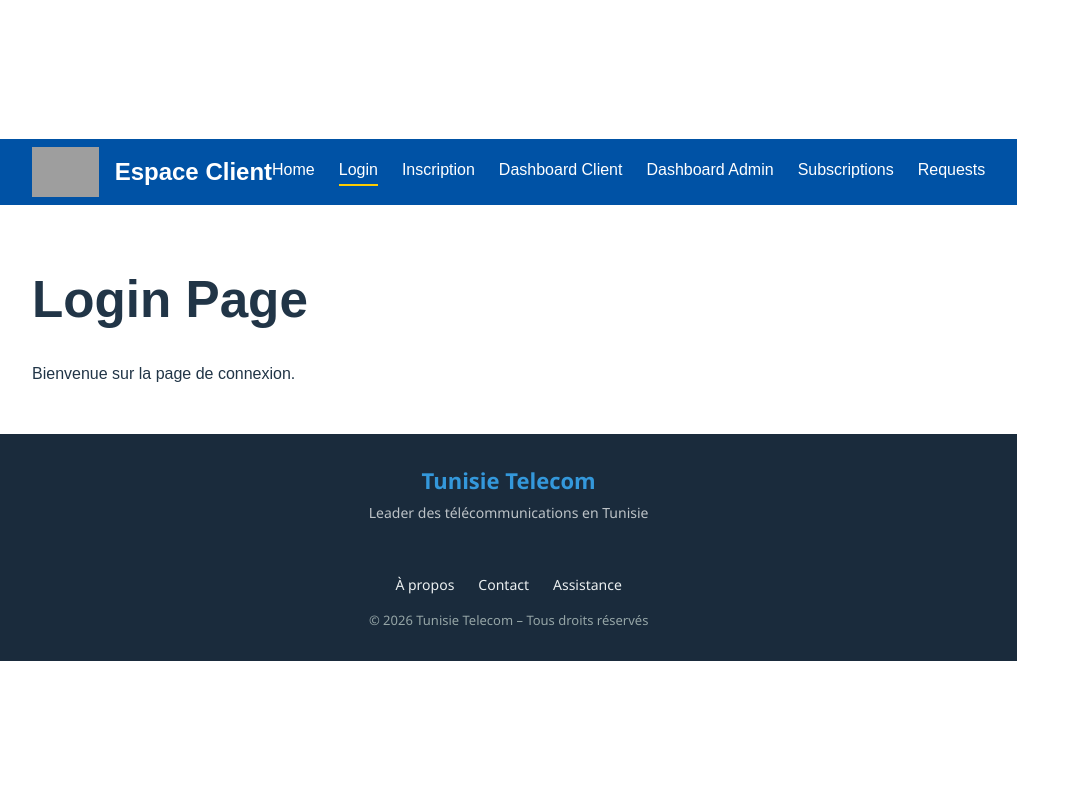
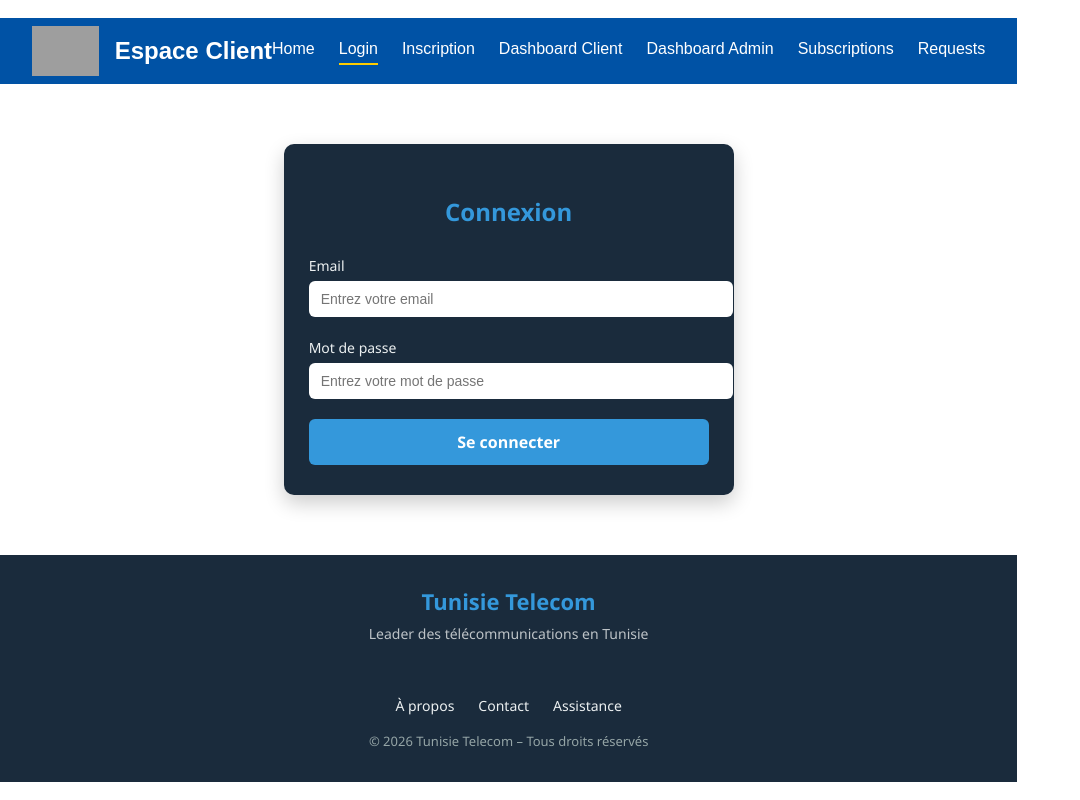
Before and after one commit to Mohamed-ali-mliki/espace-client-tt-v2, a React app: page /login in a window 1280 px wide. Shown: the whole page, without its empty margins (0-1080 px from the left). Built offline with nearby package versions, Linux system fonts and the light colour scheme; grey boxes are pictures that could not be loaded; the HTML template or start-up script is replaced by a standard one.

Commit message:
creation page login

```diff
--- /dev/null
+++ b/src/components/Login.css
@@ -0,0 +1,58 @@
+/* src/components/Login.css */
+
+.login-container {
+  max-width: 400px;
+  margin: 60px auto;
+  padding: 30px 25px;
+  background-color: #1a2b3c;
+  color: #ecf0f1;
+  border-radius: 10px;
+  box-shadow: 0 8px 20px rgba(0, 0, 0, 0.2);
+  font-family: 'Segoe UI', sans-serif;
+}
+
+.login-title {
+  text-align: center;
+  color: #3498db;
+  margin-bottom: 25px;
+  font-size: 24px;
+  font-weight: 700;
+}
+
+.login-form label {
+  display: block;
+  margin-bottom: 5px;
+  font-size: 14px;
+}
+
+.login-form input {
+  width: 100%;
+  padding: 10px 12px;
+  margin-bottom: 20px;
+  border: none;
+  border-radius: 6px;
+  font-size: 14px;
+  outline: none;
+}
+
+.login-form input:focus {
+  border: 2px solid #3498db;
+}
+
+.login-btn {
+  width: 100%;
+  padding: 12px;
+  background-color: #3498db;
+  border: none;
+  border-radius: 6px;
+  color: white;
+  font-size: 16px;
+  font-weight: 600;
+  cursor: pointer;
+  transition: background-color 0.3s ease, transform 0.2s ease;
+}
+
+.login-btn:hover {
+  background-color: #2980b9;
+  transform: translateY(-2px);
+}
--- a/src/pages/Login.jsx
+++ b/src/pages/Login.jsx
@@ -1,11 +1,49 @@
 // src/pages/Login.jsx
-import React from "react";
+import React, { useState } from "react";
+import "../components/Login.css";
 
 const Login = () => {
+  const [formData, setFormData] = useState({
+    email: "",
+    password: "",
+  });
+
+  const handleChange = (e) => {
+    setFormData({ ...formData, [e.target.name]: e.target.value });
+  };
+
+  const handleSubmit = (e) => {
+    e.preventDefault();
+    // هنا يمكنك إضافة منطق تسجيل الدخول مع backend
+    console.log("Login data:", formData);
+  };
+
   return (
-    <div style={{ padding: "2rem" }}>
-      <h1>Login Page</h1>
-      <p>Bienvenue sur la page de connexion.</p>
+    <div className="login-container">
+      <h2 className="login-title">Connexion</h2>
+      <form className="login-form" onSubmit={handleSubmit}>
+        <label>Email</label>
+        <input
+          type="email"
+          name="email"
+          value={formData.email}
+          onChange={handleChange}
+          placeholder="Entrez votre email"
+          required
+        />
+
+        <label>Mot de passe</label>
+        <input
+          type="password"
+          name="password"
+          value={formData.password}
+          onChange={handleChange}
+          placeholder="Entrez votre mot de passe"
+          required
+        />
+
+        <button type="submit" className="login-btn">Se connecter</button>
+      </form>
     </div>
   );
 };
```
Also changed, not shown: src/components/DashboardAdmin.css (added).
